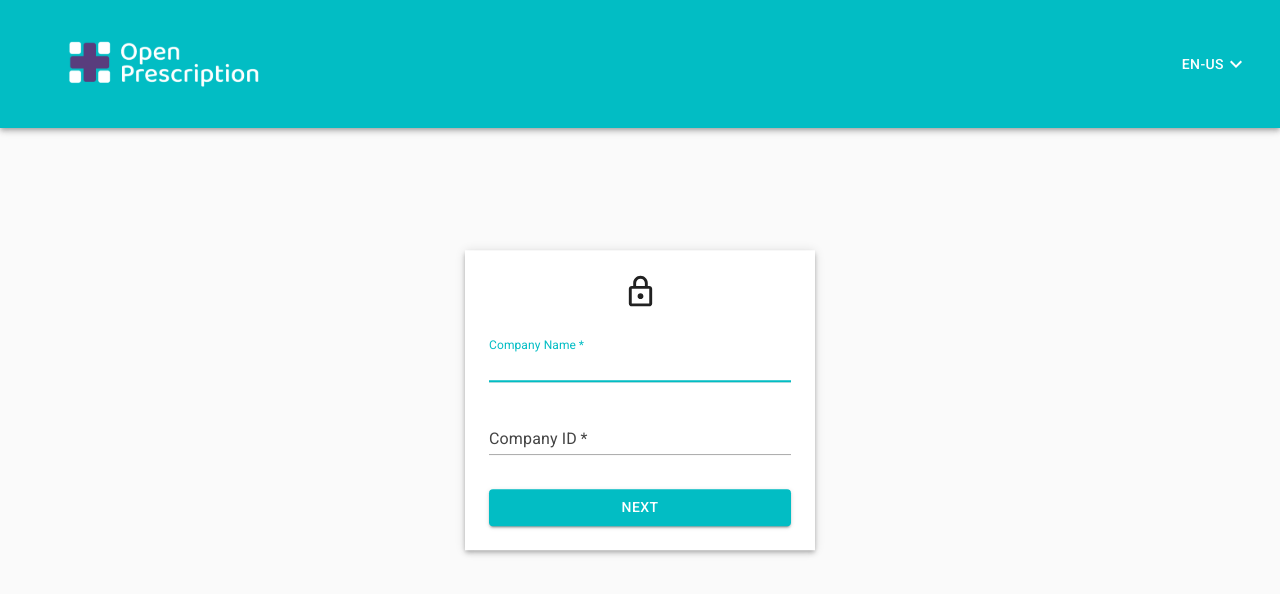
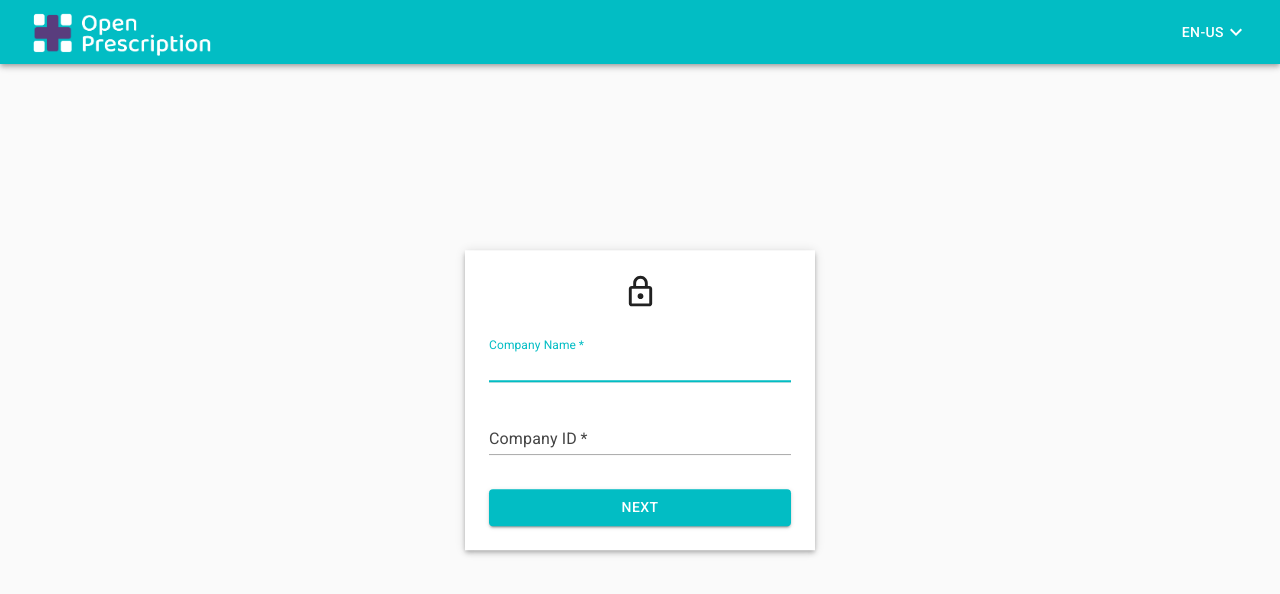
Before and after one commit to OpenPrescription/openprescription-doctor, a React (Create React App) app: page /login in a window 1280 px wide. Shown: the top 594 px of the page. Built offline with nearby package versions, Linux system fonts and the light colour scheme.

Commit message:
Fix: Header logo width

```diff
--- a/src/components/GuestHeader/index.jsx
+++ b/src/components/GuestHeader/index.jsx
@@ -10,7 +10,7 @@ import MenuItem from "@material-ui/core/Button"
 import { makeStyles } from "@material-ui/core/styles";
 import KeyboardArrowDownIcon from "@material-ui/icons/KeyboardArrowDown";
 import { useTranslation } from "react-i18next";
-import logo from '../../assets/logo.svg';
+import logo from '../../assets/logo_prescription-03.png';
 
 const useStyles = makeStyles((theme) => ({
   icon: {
@@ -51,7 +51,7 @@ export default () => {
       <CssBaseline />
       <AppBar position="relative">
         <Toolbar style={{display: 'flex', justifyContent: 'space-between'}}>
-          <img src={logo} />
+          <img src={logo} style={{ width: 200 }}/>
 
           <Button
             color="inherit"
--- a/src/components/Header/index.jsx
+++ b/src/components/Header/index.jsx
@@ -13,7 +13,7 @@ import { useTranslation } from "react-i18next";
 import { useAuth } from "../../contexts/Auth";
 import ExitToAppIcon from '@material-ui/icons/ExitToApp';
 
-import logo from '../../assets/logo.svg';
+import logo from '../../assets/logo_prescription-03.png';
 
 const useStyles = makeStyles((theme) => ({
   icon: {
@@ -61,7 +61,7 @@ export default () => {
       <AppBar position="relative">
         <Toolbar style={{display: 'flex', justifyContent: 'space-between'}}>
 
-          <img src={logo} />
+          <img src={logo} style={{ width: 200 }}/>
 
           <div>
           <Button
```
Also changed, not shown: src/assets/logo_prescription-03.png (added).
